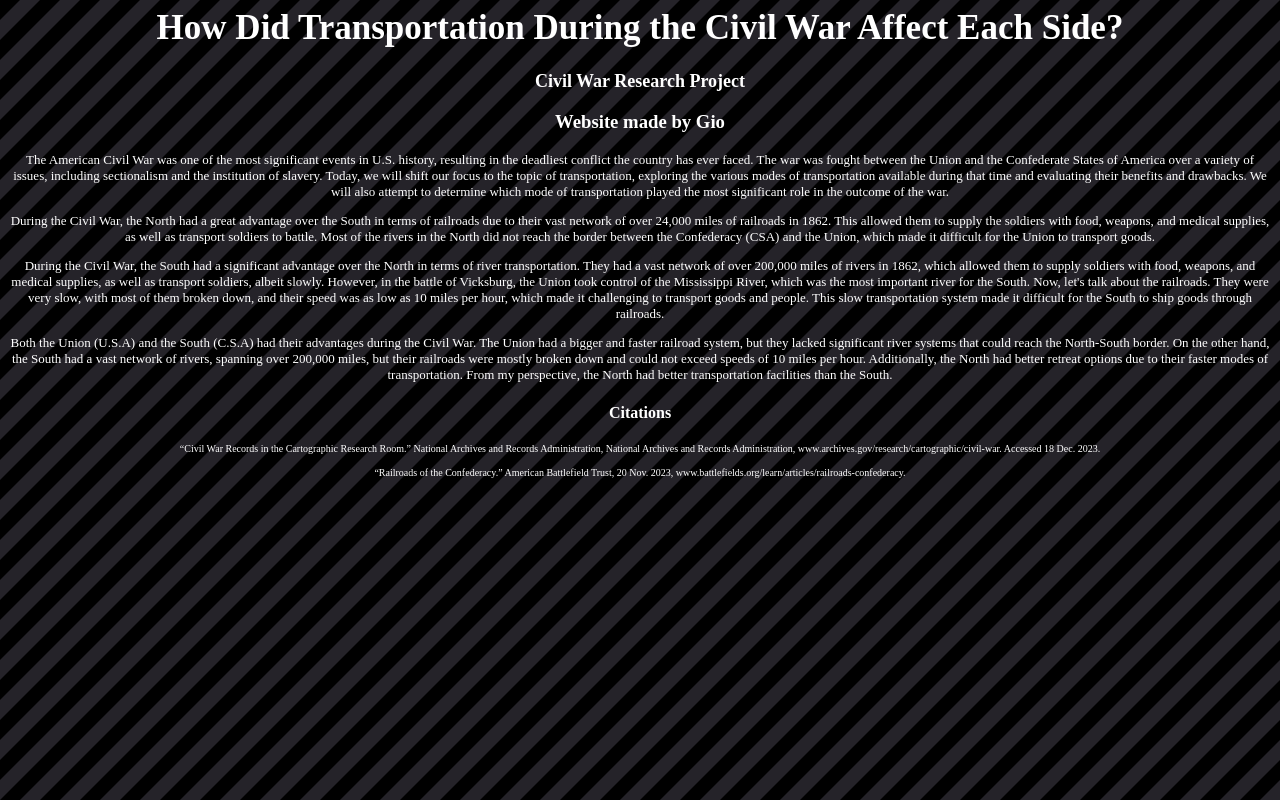
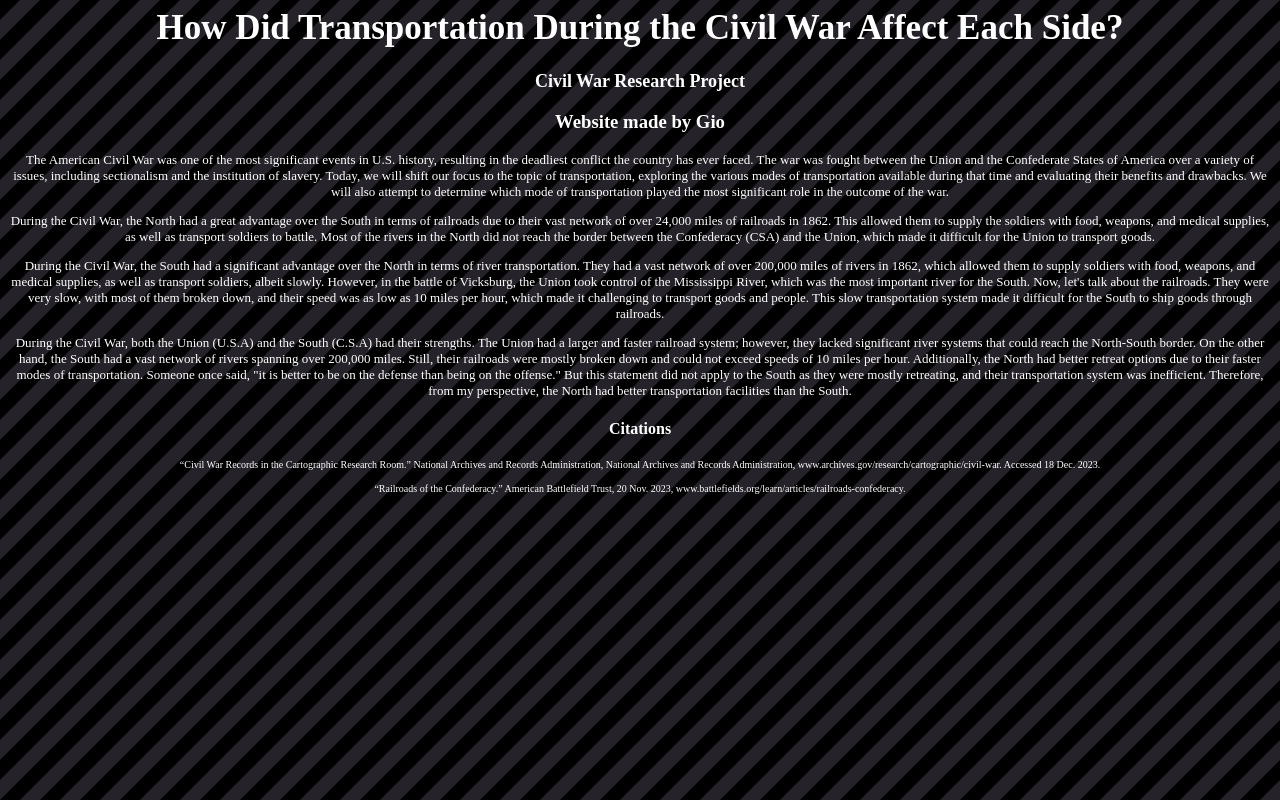
Before and after one commit to moonsultimategithub/curly-fortnight, a plain HTML site: page index.html in a window 1280 px wide. Drawn offline with Linux system fonts and the light colour scheme.

Commit message:
Update index.html

```diff
--- a/index.html
+++ b/index.html
@@ -6,7 +6,7 @@
 <p>The American Civil War was one of the most significant events in U.S. history, resulting in the deadliest conflict the country has ever faced. The war was fought between the Union and the Confederate States of America over a variety of issues, including sectionalism and the institution of slavery. Today, we will shift our focus to the topic of transportation, exploring the various modes of transportation available during that time and evaluating their benefits and drawbacks. We will also attempt to determine which mode of transportation played the most significant role in the outcome of the war.</p>
 <p> During the Civil War, the North had a great advantage over the South in terms of railroads due to their vast network of over 24,000 miles of railroads in 1862. This allowed them to supply the soldiers with food, weapons, and medical supplies, as well as transport soldiers to battle. Most of the rivers in the North did not reach the border between the Confederacy (CSA) and the Union, which made it difficult for the Union to transport goods.</p>
 <p>During the Civil War, the South had a significant advantage over the North in terms of river transportation. They had a vast network of over 200,000 miles of rivers in 1862, which allowed them to supply soldiers with food, weapons, and medical supplies, as well as transport soldiers, albeit slowly. However, in the battle of Vicksburg, the Union took control of the Mississippi River, which was the most important river for the South. Now, let's talk about the railroads. They were very slow, with most of them broken down, and their speed was as low as 10 miles per hour, which made it challenging to transport goods and people. This slow transportation system made it difficult for the South to ship goods through railroads.</p>
-<p>Both the Union (U.S.A) and the South (C.S.A) had their advantages during the Civil War. The Union had a bigger and faster railroad system, but they lacked significant river systems that could reach the North-South border. On the other hand, the South had a vast network of rivers, spanning over 200,000 miles, but their railroads were mostly broken down and could not exceed speeds of 10 miles per hour. Additionally, the North had better retreat options due to their faster modes of transportation. From my perspective, the North had better transportation facilities than the South.</p>
+<p>During the Civil War, both the Union (U.S.A) and the South (C.S.A) had their strengths. The Union had a larger and faster railroad system; however, they lacked significant river systems that could reach the North-South border. On the other hand, the South had a vast network of rivers spanning over 200,000 miles. Still, their railroads were mostly broken down and could not exceed speeds of 10 miles per hour. Additionally, the North had better retreat options due to their faster modes of transportation. Someone once said, "it is better to be on the defense than being on the offense." But this statement did not apply to the South as they were mostly retreating, and their transportation system was inefficient. Therefore, from my perspective, the North had better transportation facilities than the South.</p>
 <h4> Citations </h4>
 <p><span> “Civil War Records in the Cartographic Research Room.” National Archives and Records Administration, National Archives and Records Administration, www.archives.gov/research/cartographic/civil-war. Accessed 18 Dec. 2023. </span></p>
 <p><span> “Railroads of the Confederacy.” American Battlefield Trust, 20 Nov. 2023, www.battlefields.org/learn/articles/railroads-confederacy. </span></p>
```
